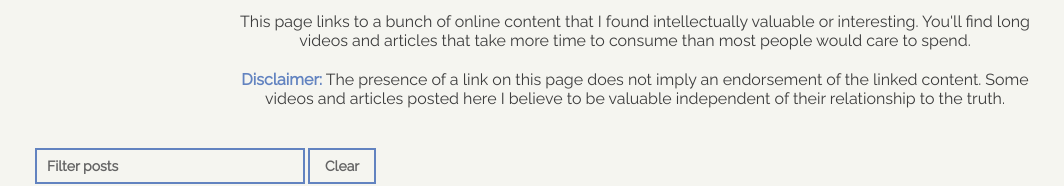
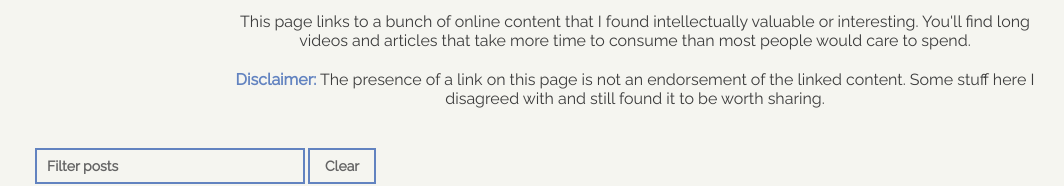
Before and after one commit to gregorybchris/personal-website, a React (Create React App) app in the folder frontend/app/: page /links in a window 1280 px wide. Shown: the part 130-316 px from the top of the page, without its empty margins (5-1069 px from the left). Built offline with nearby package versions, Linux system fonts and the light colour scheme; no server answers.

Commit message:
Update links disclaimer

```diff
--- a/frontend/app/src/components/Blog/Blog.tsx
+++ b/frontend/app/src/components/Blog/Blog.tsx
@@ -129,9 +129,9 @@ class Blog extends React.Component<BlogProps, BlogState> {
           </div>
           <div className="Blog-about">
             <span className="Blog-about-note">Disclaimer:</span> The presence of
-            a link on this page does not imply an endorsement of the linked
-            content. Some videos and articles posted here I believe to be
-            valuable independent of their relationship to the truth.
+            a link on this page is not an endorsement of the linked content.
+            Some stuff here I disagreed with and still found it to be worth
+            sharing.
           </div>
         </div>
         <div className="Blog-contents">
```
